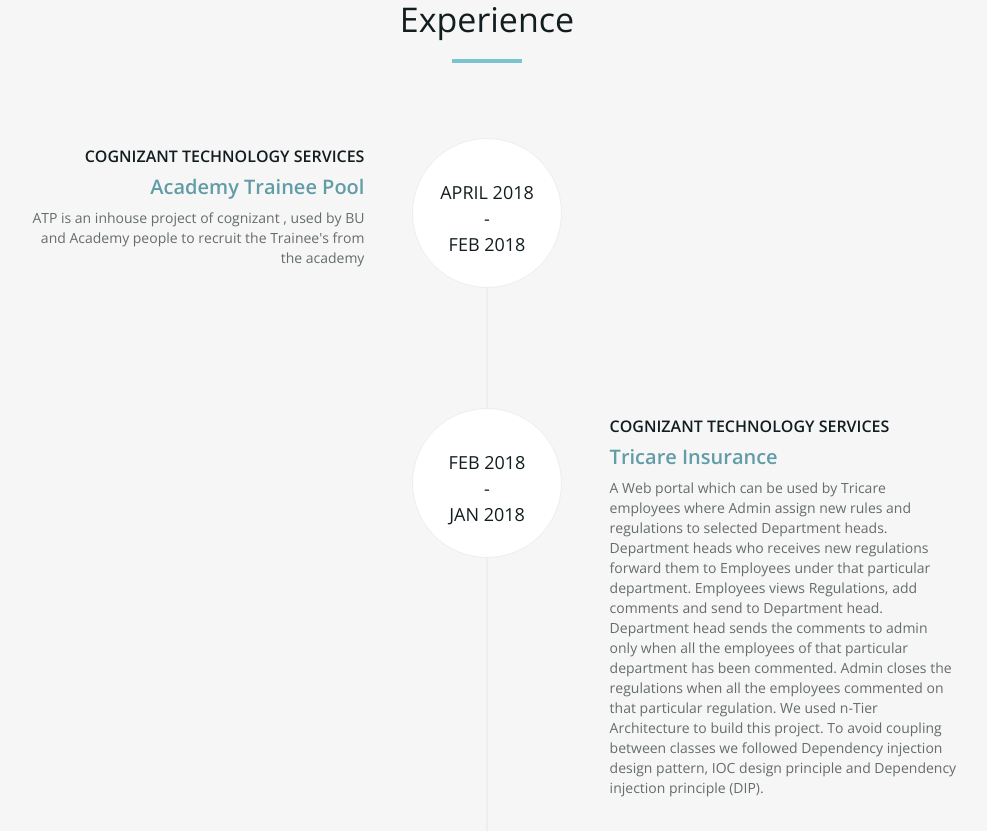
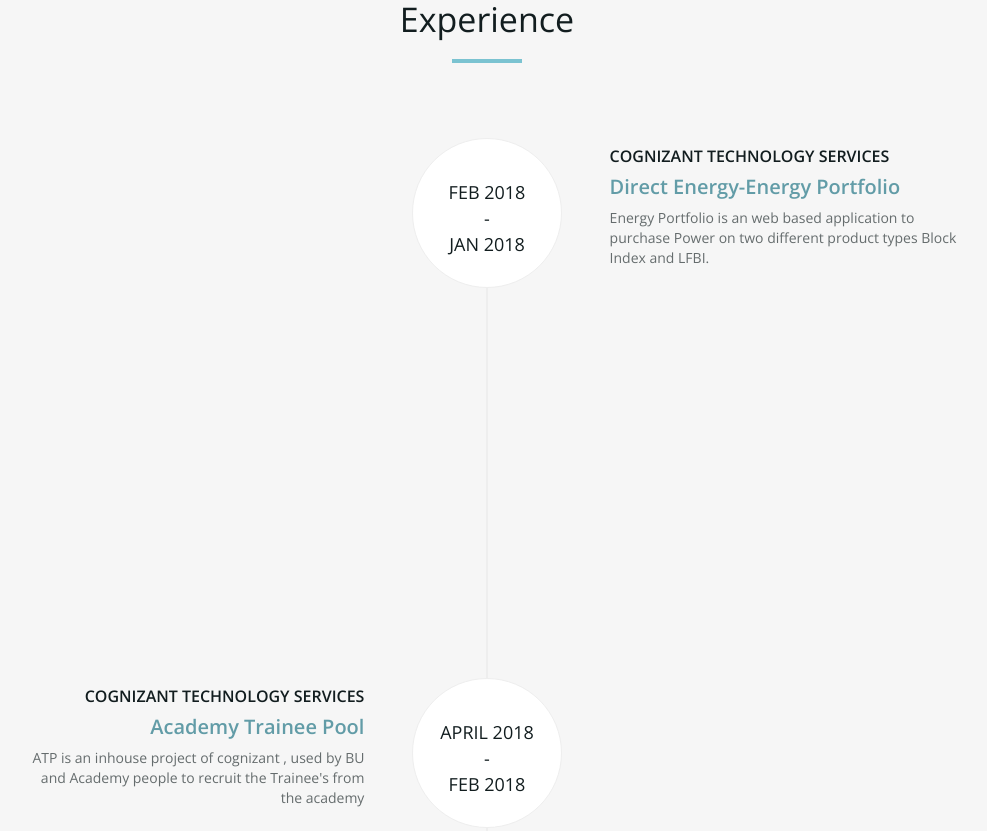
Before and after one commit to nemishnk/myprofile.github.io, a plain HTML site: page index.html in a window 1280 px wide. Shown: the part 4000-4831 px from the top of the page, without its empty margins (153-1140 px from the left). Drawn offline with nearby package versions, Linux system fonts and the light colour scheme.

Commit message:
update index
added the new project

```diff
--- a/index.html
+++ b/index.html
@@ -223,6 +223,23 @@
     <div class="row">
       <div class="col-lg-12">
         <ul class="timeline">
+		<li class="timeline-inverted">
+            <div class="timeline-image">
+              <h4>Feb 2018<br>
+                - <br>
+                Jan 2018 </h4>
+            </div>
+            <div class="timeline-panel">
+              <div class="timeline-heading">
+                <h4>Cognizant Technology Services</h4>
+                <h4 class="subheading">Direct Energy-Energy Portfolio</h4>
+              </div>
+              <div class="timeline-body">
+                <p>Energy Portfolio is an web based application to purchase Power on two different product types Block Index and LFBI.</p>
+              </div>
+            </div>
+          </li>
+          <li>
 	 <li>
             <div class="timeline-image">
               <h4>April 2018<br>
```
